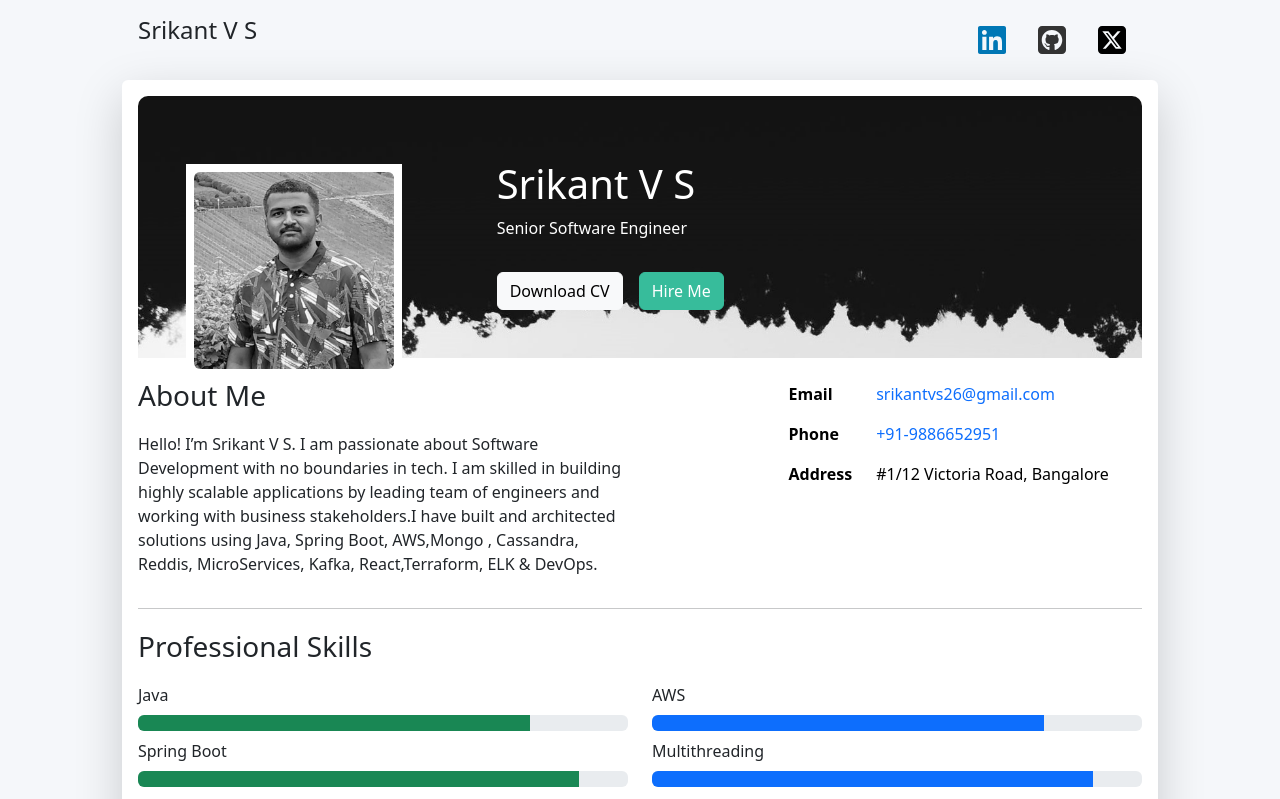
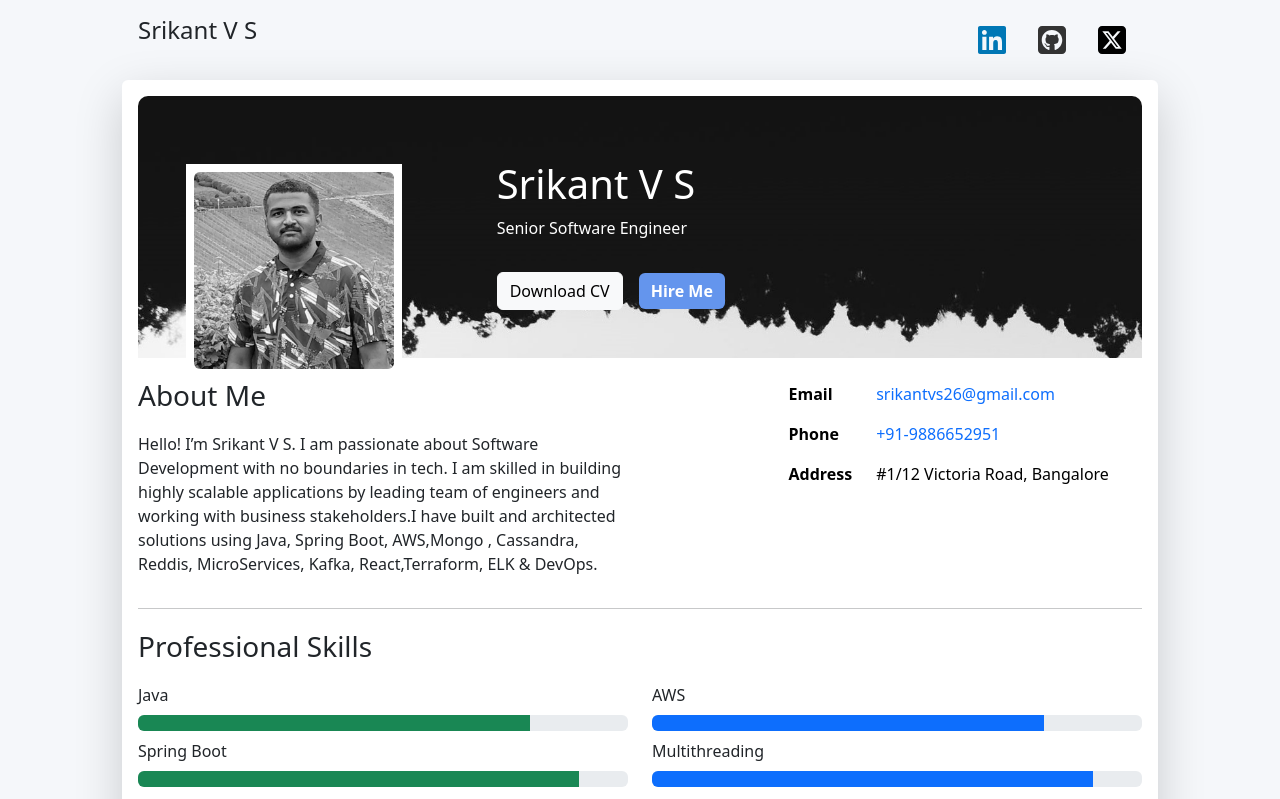
Before and after one commit to srikantvs26/codespaces-react, a React (Vite) app: page / in a window 1280 px wide. Shown: the top 799 px of the page. Built offline with nearby package versions, Linux system fonts and the light colour scheme.

Commit message:
Added new custom button

```diff
--- a/src/App.jsx
+++ b/src/App.jsx
@@ -64,7 +64,7 @@ function App() {
                     </button>
                     <button
                       type="button"
-                      className="btn btn-info mt-3 text-white"
+                      className="btn btn-bd-primary mt-3 text-white"
                     >
                       Hire Me
                     </button>
--- a/src/scss/styles.scss
+++ b/src/scss/styles.scss
@@ -7,4 +7,25 @@ $container-max-widths: (
 );
 
 $cyan: #37bc9b;
-@import 'node_modules/bootstrap/scss/bootstrap';
+
+:root {
+  --bd-cornflower-bg: cornflowerblue;
+}
+// // Define custom button style using the defined variables
+$bd-violet: #712cf9; // Define $bd-violet Sass variable with the desired color value
+$bd-conflowerblue: cornflowerblue;
+@import "node_modules/bootstrap/scss/bootstrap";
+
+.btn-bd-primary {
+  --bs-btn-font-weight: 600;
+  --bs-btn-color: var(--bs-white);
+  --bs-btn-bg: var(--bd-cornflower-bg);
+  --bs-btn-border-color: var(---bd-cornflower-bg);
+  --bs-btn-hover-color: var(--bs-white);
+  --bs-btn-hover-bg: #{shade-color($bd-conflowerblue, 10%)};
+  --bs-btn-hover-border-color: #{shade-color($bd-conflowerblue, 10%)};
+  // --bs-btn-focus-shadow-rgb: var(--bd-violet-rgb);
+  --bs-btn-active-color: var(--bs-btn-hover-color);
+  --bs-btn-active-bg: #{shade-color($bd-conflowerblue, 20%)};
+  --bs-btn-active-border-color: #{shade-color($bd-conflowerblue, 20%)};
+}
```
